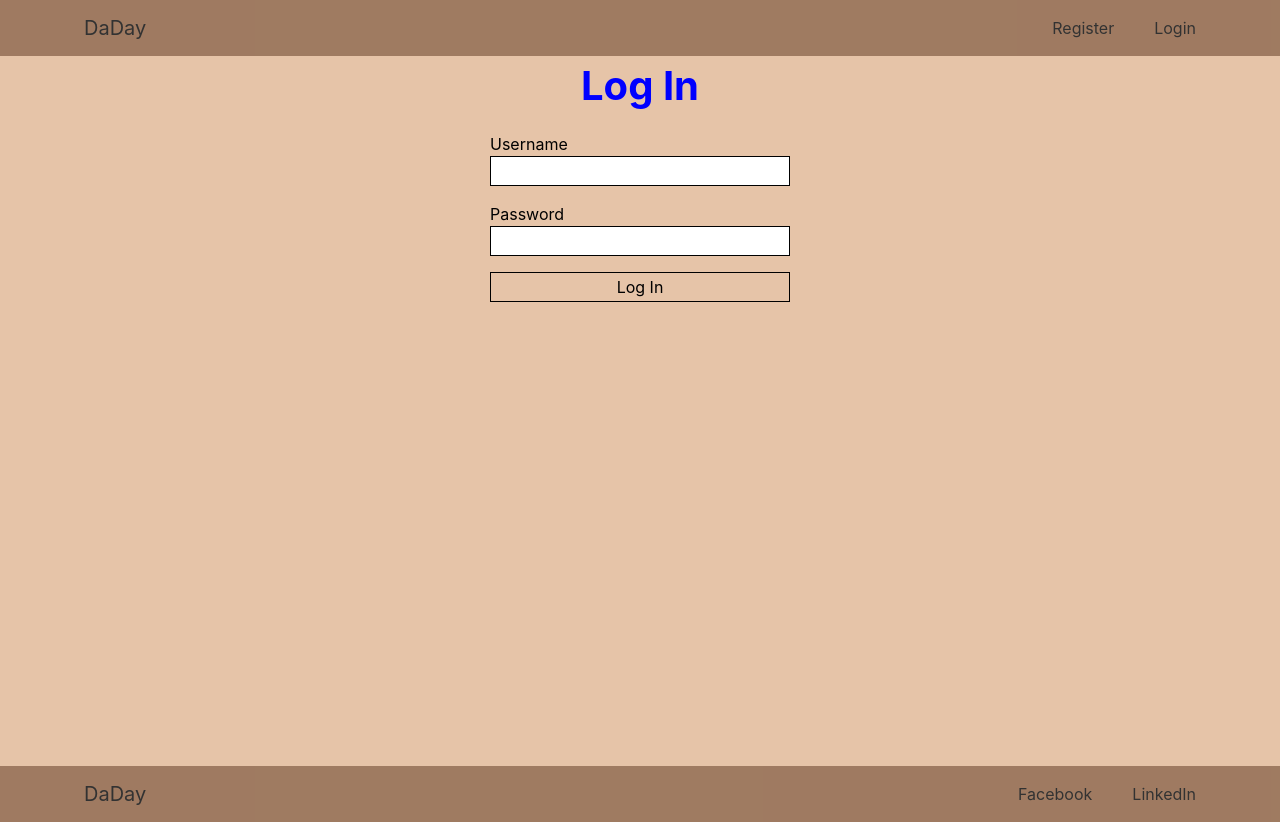
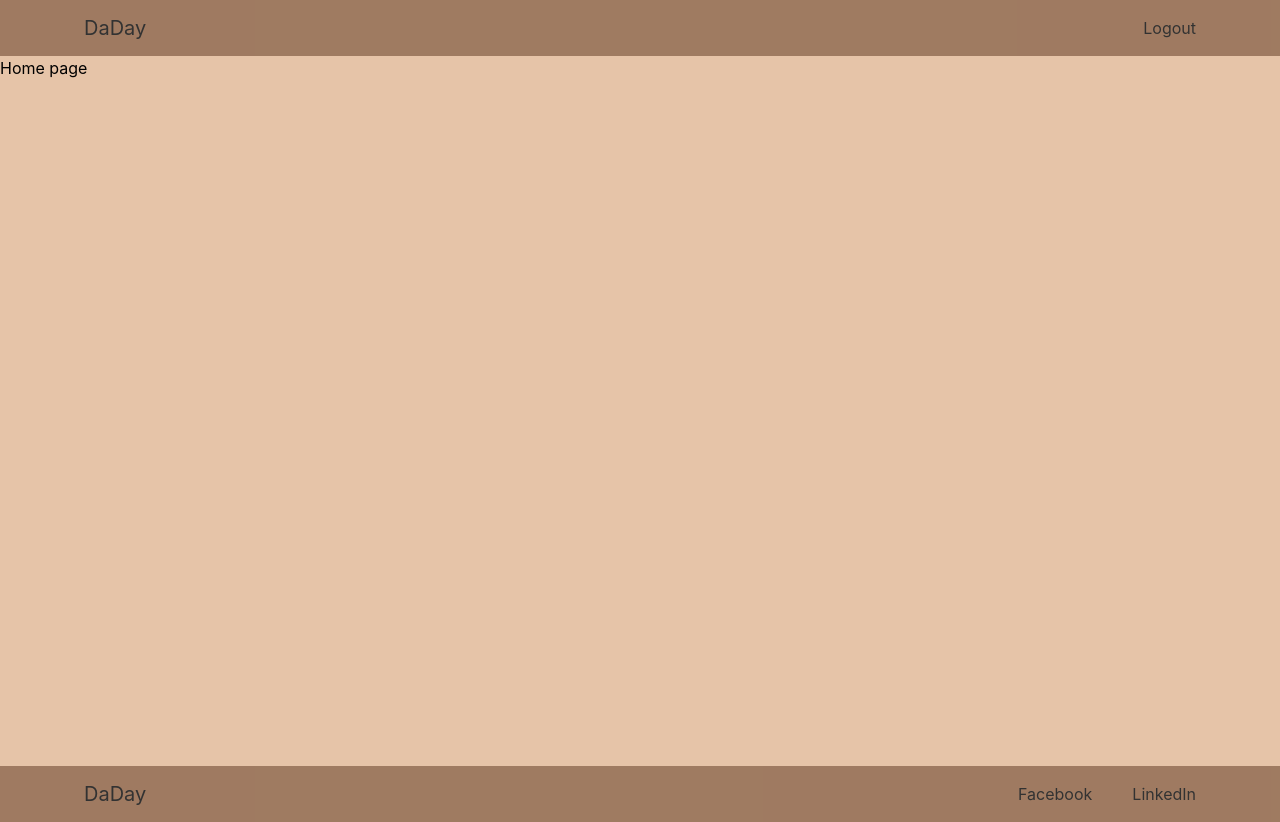
Before and after one commit to DiyanKalaydzhiev23/DaDay, a React (Create React App) app in the folder client/: page / in a window 1280 px wide. Before the commit this address led to /login. Built offline with nearby package versions, Linux system fonts and the light colour scheme; sample sign-in values are in the browser's storage.

Commit message:
Add auth header

```diff
--- a/client/src/App.js
+++ b/client/src/App.js
@@ -2,16 +2,19 @@ import './App.css';
 import { Routes, Route } from 'react-router-dom';
 import { Navigate } from 'react-router-dom';
 
+import Home from './components/Home/Home';
 import Layout from './components/layout/Layout';
 import Login from './components/Login/Login';
 import MonthlyReport from './components/MonthlyReport/MonthlyReport';
 import Register from './components/Register/Register';
 
 function App() {
+  const user = localStorage.getItem('user') ? JSON.parse(localStorage.getItem('user')) : null;
+
   return (
     <Layout>
       <Routes>
-        <Route exact path="/" element={<Navigate to="/login" />}/>
+        <Route path="/" element={user ? <Home /> : <Navigate to="/login" />}/>
         <Route path="/monthly-report" element={<MonthlyReport />} />
         <Route path="/register" element={<Register />} />
         <Route path="/login" element={<Login />} />
--- a/client/src/components/Header/Header.jsx
+++ b/client/src/components/Header/Header.jsx
@@ -1,18 +1,32 @@
 import { Link } from "react-router-dom";
+import { useNavigate } from "react-router";
 
 const Header = () => {
     const user = localStorage.getItem('user') ? JSON.parse(localStorage.getItem('user')) : null;
-    console.log(user);
+    const navigate = useNavigate();
+
+    const logout = () => {
+        localStorage.removeItem('user');
+        navigate('/login');
+    }
 
     return (
         <header className="flex justify-between items-center px-16">
             <h1 className="text-xl px-5">DaDay</h1>
 
             <nav>
-                <ul className="flex py-4">
-                    <li className="px-5"><Link to='/register'>Register</Link></li>
-                    <li className="px-5"><Link to='/login'>Login</Link></li>
-                </ul>
+                {!user &&
+                    <ul className="flex py-4">
+                        <li className="px-5"><Link to='/register'>Register</Link></li>
+                        <li className="px-5"><Link to='/login'>Login</Link></li>
+                    </ul>
+                }
+
+                {user &&
+                    <ul className="flex py-4">
+                        <li className="px-5" onClick={logout}>Logout</li>
+                    </ul>
+                }
             </nav>
         </header>
     );
--- a/client/src/components/Login/Login.jsx
+++ b/client/src/components/Login/Login.jsx
@@ -5,11 +5,12 @@ import { authService } from "../../services/authService";
 
 const Login = () => {
     const { register, formState: { errors }, handleSubmit } = useForm({ mode: 'onSubmit', reValidateMode: 'onChange' });
+    const navigate = useNavigate();
 
     const loginUser = (data) => {
         authService.login(data)
-            .then(response => {
-                console.log(response);
+            .then(() => {
+                navigate('/');
             })
             .catch(err => {
                 console.log(err);
```
